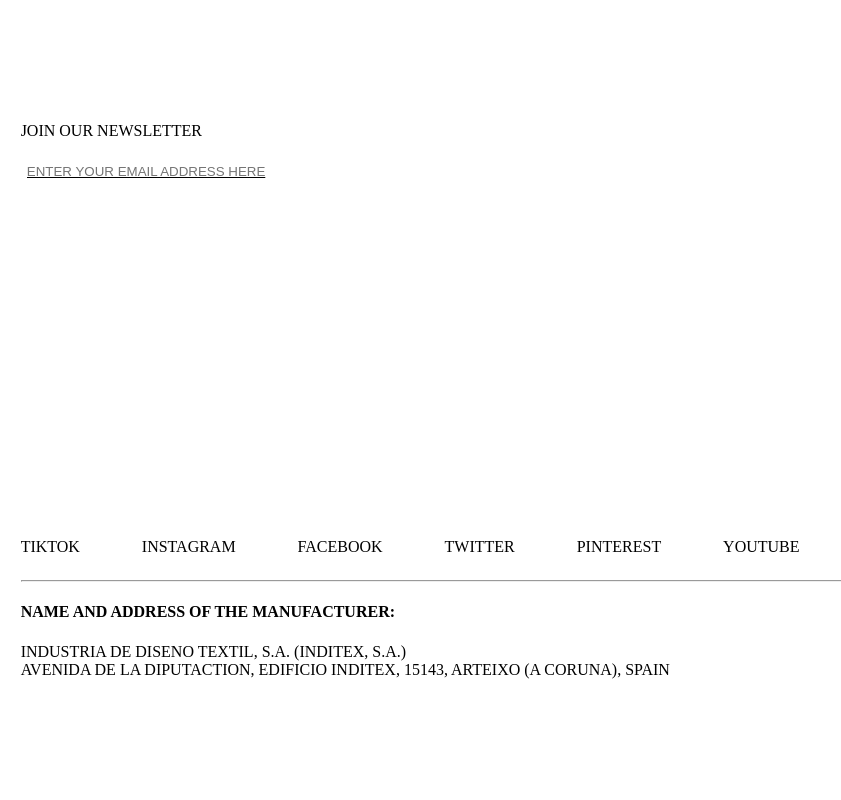
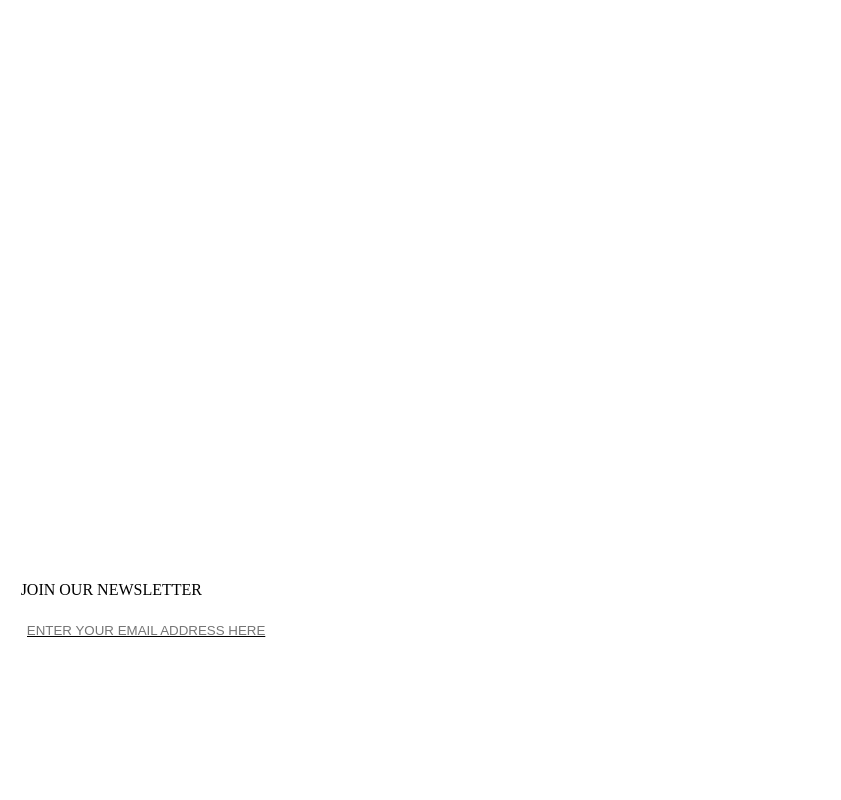
Before and after one commit to Lakshay-Sachdeva/zara, a plain HTML site: page index.html in a window 1280 px wide. Shown: the part 880-1680 px from the top of the page, without its empty margins (0-841 px from the left). Before the commit the page ends 1575 px from the top, so only its background shows below. Drawn offline with Linux system fonts and the light colour scheme.

Commit message:
liitle tweaks

```diff
--- a/styles/footer.css
+++ b/styles/footer.css
@@ -4,6 +4,7 @@
     left: 0;
     right: 0;
     margin: 1%;
+    margin-top: 70vh;
 }
 .footer_flex{
     display:flex;
```
